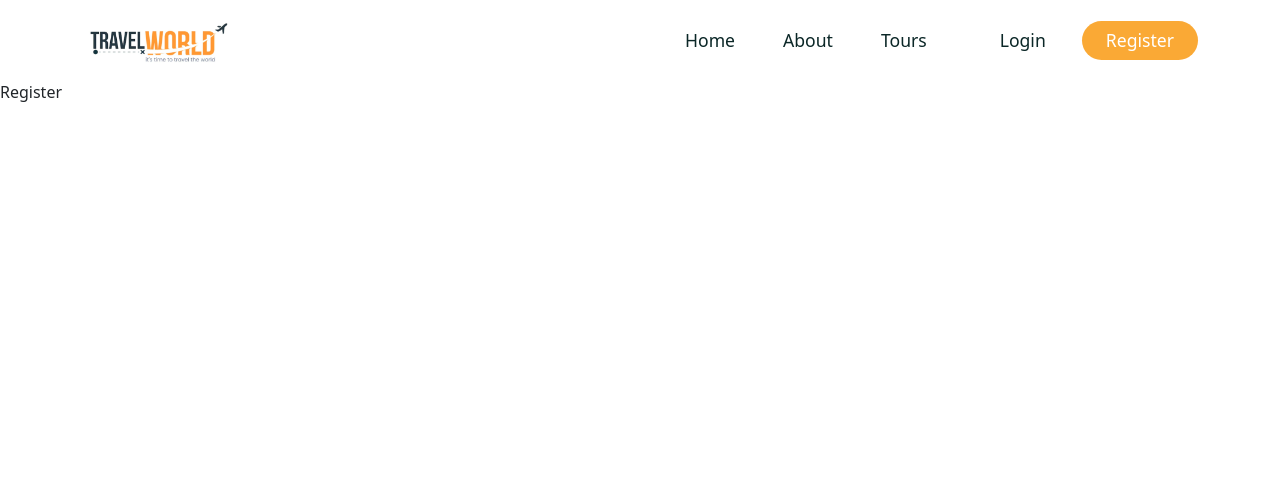
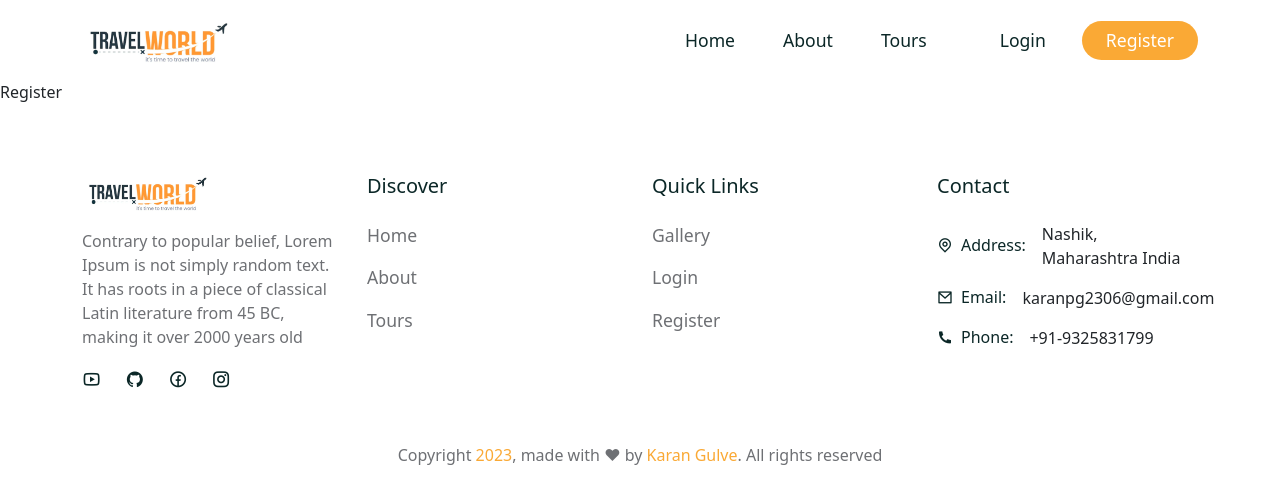
Before and after one commit to KaranGulve4342/Tour_booking, a React (Create React App) app in the folder frontend/: page /register in a window 1280 px wide. Shown: the top 504 px of the page. Built offline with nearby package versions, Linux system fonts and the light colour scheme; a web font is replaced by a local one.

Commit message:
frontend completed

```diff
--- a/frontend/src/components/Footer/Footer.jsx
+++ b/frontend/src/components/Footer/Footer.jsx
@@ -4,13 +4,122 @@
 import { Link } from 'react-router-dom';
 import logo from "../../assets/images/logo.png"
 
+const quick__links=[
+  {
+    path:'/home',
+    display:'Home'
+  },
+  {
+    path:'/about',
+    display:'About'
+  },
+  {
+    path:'/tours',
+    display:'Tours'
+  }
+];
+const quick__links2=[
+  {
+    path:'/gallery',
+    display:'Gallery'
+  },
+  {
+    path:'/login',
+    display:'Login'
+  },
+  {
+    path:'/register',
+    display:'Register'
+  }
+];
+
+
+
 const Footer = () => {
+
+    const year = new Date().getFullYear();
+
   return (
     <footer className='footer'>
       <Container>
         <Row>
           <Col lg="3">
+            <div className='logo'>
+              <img src={logo} alt='' />
+              <p>Contrary to popular belief, Lorem Ipsum is not simply random text. It has roots in a piece of classical Latin literature from 45 BC, making it over 2000 years old</p>
 
+              <div className='social__links d-flex align-items-center gap-4'>
+                <span>
+                  <Link to="#"><i class="ri-youtube-line"></i></Link>
+                </span>
+                <span>
+                  <Link to="#"><i class="ri-github-fill"></i></Link>
+                </span>
+                <span>
+                  <Link to="#"><i class="ri-facebook-circle-line"></i></Link>
+                </span>
+                <span>
+                  <Link to="#"><i class="ri-instagram-line"></i></Link>
+                </span>
+              </div>
+            </div>
+          </Col>
+
+          <Col lg="3">
+            <h5 className='footer__link-title'>Discover</h5>
+            <ListGroup className='footer__quick-links'>
+              {
+                quick__links.map((item, index) => (
+                  <ListGroupItem key={index} className='ps-0 border-0'>
+                    <Link to={item.path}>{item.display}</Link>
+                  </ListGroupItem>
+                ))
+              }
+            </ListGroup>
+          </Col>
+
+          <Col lg="3">
+          <h5 className='footer__link-title'>Quick Links</h5>
+            <ListGroup className='footer__quick-links'>
+              {
+                quick__links2.map((item, index) => (
+                  <ListGroupItem key={index} className='ps-0 border-0'>
+                    <Link to={item.path}>{item.display}</Link>
+                  </ListGroupItem>
+                ))
+              }
+            </ListGroup>
+          </Col>
+          <Col lg="3">
+            <h5 className='footer__link-title'>Contact</h5>
+              <ListGroup classname="footer__quick-links">
+                <ListGroupItem className="ps-0 border-0 d-flex align-items-center gap-3">
+                  <h6 className='mb-0 d-flex align-items-center gap-2'>
+                    <span><i class="ri-map-pin-line"></i></span>
+                    Address:
+                  </h6>
+                  <p className='mb-0'>Nashik, Maharashtra India</p>
+                </ListGroupItem>
+
+                <ListGroupItem className="ps-0 border-0 d-flex align-items-center gap-3">
+                  <h6 className='mb-0 d-flex align-items-center gap-2'>
+                    <span><i class="ri-mail-line"></i></span>
+                    Email:
+                  </h6>
+                  <p className='mb-0'>karanpg2306@gmail.com</p>
+                </ListGroupItem>
+
+                <ListGroupItem className="ps-0 border-0 d-flex align-items-center gap-3">
+                  <h6 className='mb-0 d-flex align-items-center gap-2'>
+                    <span><i class="ri-phone-fill"></i></span>
+                    Phone:
+                  </h6>
+                  <p className='mb-0'>+91-9325831799</p>
+                </ListGroupItem>
+              </ListGroup>
+          </Col>
+          <Col lg='12' className='text-center pt-5'>
+              <p className='copyright'>Copyright <span>{year}</span>, made with ❤ by <span>Karan Gulve</span>. All rights reserved</p>
           </Col>
         </Row>
       </Container>
--- a/frontend/src/components/Footer/footer.css
+++ b/frontend/src/components/Footer/footer.css
@@ -0,0 +1,47 @@
+
+
+.footer{
+    padding-top: 70px;
+    padding-bottom: 30px;
+}
+
+.footer .logo img{
+    width: 50%;
+    margin-bottom: 1rem;
+}
+
+.footer .logo p{
+    color: var(--text-color);
+}
+
+.social__links span a{
+    text-decoration: none;
+    color: var(--heading-color);
+    font-size: 1.2rem;
+}
+
+.footer__link-title{
+    color: var(--heading-color);
+    margin-bottom: 1rem;
+}
+
+.footer__quick-links li a{
+    text-decoration: none;
+    color: var(--text-color);
+    font-size: 1.1rem;
+}
+
+.footer__quick-links h6 span i{
+    color: var(--secondary-color);
+    font-size: 1.1rem;
+}
+
+.copyright{
+    color: var(--text-color);
+    font-size: 1rem;
+}
+
+.copyright span{
+    color: var(--secondary-color);
+    font-weight: 500;
+}
--- a/frontend/src/components/Header/Header.jsx
+++ b/frontend/src/components/Header/Header.jsx
@@ -1,4 +1,4 @@
-import React from 'react'
+import React, {useRef, useEffect} from 'react'
 import {Container, Row, Button } from 'reactstrap';
 import {NavLink, Link} from 'react-router-dom'
 
@@ -21,8 +21,28 @@
 ]
 
 const Header = () => {
+
+  const headerRef = useRef(null);
+
+  const stickyHeaderFunc = () => {
+    window.addEventListener('scroll', ()=>{
+      if(document.body.scrollTop > 80 || document.documentElement.scrollTop >80){
+        headerRef.current.classList.add('sticky__header');
+      }
+      else{
+        headerRef.current.classList.remove('sticky__header');
+      }
+    })
+  }
+
+  useEffect(() => {
+    stickyHeaderFunc();
+
+    return window.removeEventListener('scroll', stickyHeaderFunc);
+  })
+
   return (
-    <header className='header'>
+    <header className='header' ref={headerRef}>
       <Container>
         <Row>
           <div className="nav__wrapper d-flex align-items-center justify-content-between">
--- a/frontend/src/pages/Home.jsx
+++ b/frontend/src/pages/Home.jsx
@@ -87,6 +87,7 @@
 
       {/* experience section start */}
       <section>
+        <Container>
           <Row>
             <Col lg='6'>
               <div className="experience__content">
@@ -121,6 +122,7 @@
               </div>
             </Col>
           </Row>
+        </Container>
       </section>
 
       {/* gallery section start */}
```
Lines whose indentation alone changed are shown as unchanged.
